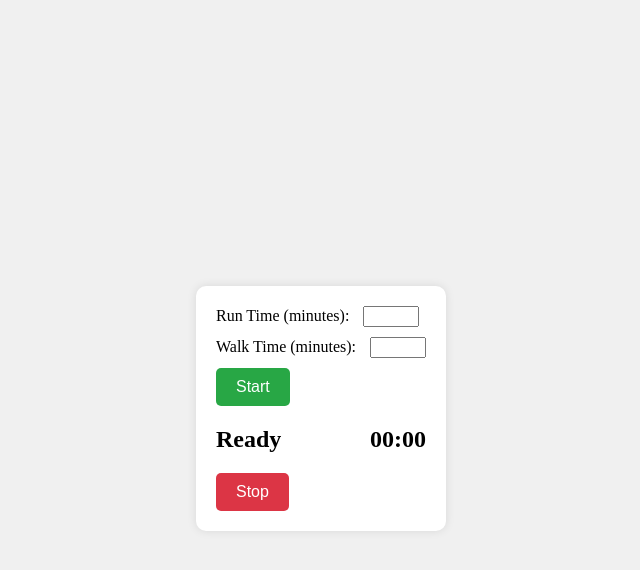
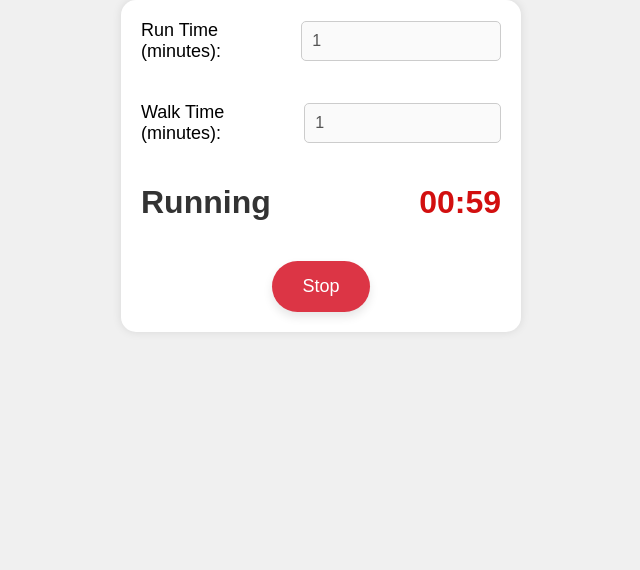
Before and after one commit to pju-hoge/jog-timer-pwa, a plain HTML site: page index.html in a window 1280 px wide. Both pictures are taken after a click on the button "Start". Shown: the whole page, without its empty margins (319-959 px from the left). Drawn offline with Linux system fonts and the light colour scheme.

Commit message:
- Updated the appearance of the app to be more modern and visible. - Consolidated buttons to avoid users from pressing the start button while timer is already working. - Added voice when stop button is pressed.

```diff
--- a/index.html
+++ b/index.html
@@ -2,7 +2,7 @@
 <html lang="en">
 <head>
 <meta charset="UTF-8">
-<meta name="viewport" content="width=device-width, initial-scale=1.0">
+<meta name="viewport" content="width=device-width, initial-scale=1.0, maximum-scale=1.0, user-scalable=no">
 <link rel="stylesheet" href="style.css">
 <title>Jogging Timer App</title>
 </head>
@@ -10,18 +10,17 @@
 <div class="container">
     <div class="input-section">
         <label for="run-time">Run Time (minutes): </label>
-        <input type="number" id="run-time" min="1" max="60">
+        <input type="number" id="run-time" min="1" max="60" value="1" >
     </div>
     <div class="input-section">
         <label for="walk-time">Walk Time (minutes): </label>
-        <input type="number" id="walk-time" min="1" max="60">
+        <input type="number" id="walk-time" min="1" max="60" value="1" >
     </div>
-    <button id="start-button">Start</button>
     <div class="timer-section">
         <div id="mode">Ready</div>
         <div id="timer">00:00</div>
     </div>
-    <button id="stop-button">Stop</button>
+    <button id="start-stop-button">Start</button>
 </div>
 <script src="script.js"></script>
 </body>
--- a/script.js
+++ b/script.js
@@ -1,8 +1,17 @@
 let runTime, walkTime;
 let isRunning = true;
 let interval;
+let isTimerActive = false;
 
-document.getElementById('start-button').addEventListener('click', () => {
+document.getElementById('start-stop-button').addEventListener('click', () => {
+    if (isTimerActive) {
+        stopTimer();
+    } else {
+        startTimer();
+    }
+});
+
+function startTimer() {
     runTime = parseInt(document.getElementById('run-time').value) * 60;
     walkTime = parseInt(document.getElementById('walk-time').value) * 60;
 
@@ -11,20 +20,16 @@ document.getElementById('start-button').addEventListener('click', () => {
         return;
     }
 
+    document.getElementById('run-time').disabled = true; // Disable the input fields
+    document.getElementById('walk-time').disabled = true; // Disable the input fields
+
     document.getElementById('mode').textContent = 'Running';
-    playSound(isRunning); // Play the running sound when the timer starts
-    startTimer(runTime);
-});
+    playSound(isRunning);
+    isTimerActive = true;
+    document.getElementById('start-stop-button').textContent = 'Stop';
+    document.getElementById('start-stop-button').style.backgroundColor = '#dc3545';
 
-
-document.getElementById('stop-button').addEventListener('click', () => {
-    clearInterval(interval);
-    document.getElementById('mode').textContent = 'Stopped';
-    document.getElementById('timer').textContent = '00:00';
-});
-
-function startTimer(duration) {
-    let timer = duration;
+    let timer = runTime;
     interval = setInterval(() => {
         let minutes = parseInt(timer / 60, 10);
         let seconds = parseInt(timer % 60, 10);
@@ -43,6 +48,24 @@ function startTimer(duration) {
     }, 1000);
 }
 
+function stopTimer() {
+    clearInterval(interval);
+    document.getElementById('mode').textContent = 'Stopped';
+    document.getElementById('timer').textContent = '00:00';
+    isTimerActive = false;
+    document.getElementById('start-stop-button').textContent = 'Start';
+    document.getElementById('start-stop-button').style.backgroundColor = '#28a745';
+    playStopSound(); // Play the stop sound when the "Stop" button is pressed
+    document.getElementById('run-time').disabled = false; // Enable the input fields
+    document.getElementById('walk-time').disabled = false; // Enable the input fields
+}
+
+function playStopSound() {
+    let sound = new Audio('stop-sound.mp3');
+    sound.play();
+}
+
+
 function playSound(isRunning) {
     let sound = new Audio(isRunning ? 'run-sound.mp3' : 'walk-sound.mp3');
     sound.play();
--- a/style.css
+++ b/style.css
@@ -1,58 +1,76 @@
-body {
-    font-family: 'Arial, sans-serif';
-    display: flex;
-    justify-content: center;
-    align-items: center;
-    height: 100vh;
+body, html {
+    margin: 0;
+    padding: 0;
+    height: 100%;
+    width: 100%;
+    font-family: sans-serif; /* Updated to only include sans-serif */
     background-color: #f0f0f0;
 }
 
 .container {
+    width: 90%;
+    max-width: 400px;
+    margin: auto;
+    padding: 20px;
+    box-sizing: border-box;
     background-color: #fff;
-    padding: 20px;
-    border-radius: 10px;
+    border-radius: 15px;
     box-shadow: 0 0 10px rgba(0, 0, 0, 0.1);
+    display: flex;
+    flex-direction: column;
+    align-items: center;
+    gap: 20px;
 }
 
 .input-section {
-    margin-bottom: 10px;
+    width: 100%;
+    display: flex;
+    justify-content: space-between;
+    align-items: center;
+    margin-bottom: 20px;
 }
 
 .input-section label {
-    margin-right: 10px;
+    font-size: 18px;
+}
+
+.input-section input {
+    width: 50%;
+    padding: 10px;
+    font-size: 16px;
+    border: 1px solid #ccc;
+    border-radius: 5px;
 }
 
 .timer-section {
+    width: 100%;
     display: flex;
     justify-content: space-between;
     align-items: center;
-    margin: 20px 0;
+    font-size: 24px;
+    font-weight: bold;
+    margin-bottom: 20px;
 }
 
 #mode {
-    font-size: 24px;
-    font-weight: bold;
+    font-size: 32px; /* Increased font size */
+    color: #333; /* Added color for better visibility */
+    margin-right: 20px;
 }
 
 #timer {
-    font-size: 24px;
-    font-weight: bold;
+    font-size: 32px; /* Increased font size */
+    color: #d20f0f; /* Added color for better visibility */
 }
 
-button {
-    padding: 10px 20px;
-    font-size: 16px;
+
+#start-stop-button {
+    padding: 15px 30px;
+    font-size: 18px;
     border: none;
-    border-radius: 5px;
+    border-radius: 50px;
     cursor: pointer;
-}
-
-#start-button {
     background-color: #28a745;
     color: #fff;
+    box-shadow: 0 5px 10px rgba(0, 0, 0, 0.1);
 }
-
-#stop-button {
-    background-color: #dc3545;
-    color: #fff;
-}
```
Also changed, not shown: 2 other files.
